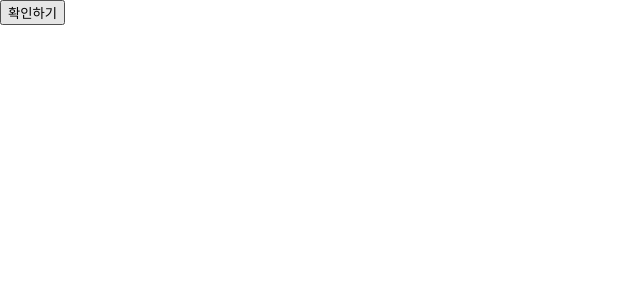
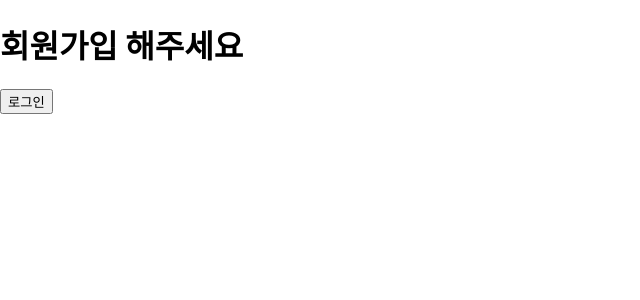
Before and after one commit to kimskyyyy/FrontEnd-study, a React (Create React App) app: page / in a window 1280 px wide. Shown: the top 300 px of the page, without its empty margins (0-640 px from the left). Built offline with nearby package versions, Linux system fonts and the light colour scheme.

Commit message:
조건부 렌더링

```diff
--- /dev/null
+++ b/src/chapter_09/LandingPage.jsx
@@ -0,0 +1,29 @@
+import React, {useState} from "react";
+import Toolbar from "./Toolbar";
+
+function LandingPage(props) {
+    //useState()훅을 사용해서 사용자의 로그인 여부를 자체적으로 관리
+    const[isLoggedIn, setIsLoggedIn] = useState(false);
+
+    const onClickLogin = () => {
+        setIsLoggedIn(true);
+    };
+
+    const onClickLogout = () => {
+        setIsLoggedIn(false);
+    }
+
+    // 로그인 여부를 Toolbar컴포넌트에 전달하여 로그인 여부에 따라 툴바에 적장한 사용자 인터페이스가 표시되도록 함
+    return (
+        <div>
+            <Toolbar
+                isLoggedIn={isLoggedIn}
+                onClickLogin={onClickLogin}
+                onClickLogout={onClickLogout}
+            />
+            <div style={{padding: 16}}> 리액트 공부</div>
+        </div>
+    );
+}
+
+export default LandingPage;
--- /dev/null
+++ b/src/chapter_09/LoginControl.jsx
@@ -0,0 +1,111 @@
+import React, {useState} from "react";
+
+// 회원에게 보여줄 UserGreeting 컴포넌트
+function UserGreeting(props) {
+    return <h1>다시 오셨군요!!!!!</h1>
+}
+
+// 비회원에게 보여줄 GuestGreeting 컴포넌트
+function GuestGreeting(props) {
+    return <h1>회원가입 해주세요</h1>
+}
+
+function LoginButton(props) {
+    return (
+        <button onClick={props.onClick}>로그인</button>
+    );
+}
+
+function LogoutButton(props) {
+    return (
+        <button onClick={props.onClick}>로그아웃</button>
+    );
+}
+
+
+function Greeting(props) {
+    const isLoggedIn = props.isLoggedIn;
+    if(isLoggedIn) {
+        return <UserGreeting />;
+    }
+    return <GuestGreeting />;
+}
+
+function LoginControl(props) {
+    //useState()훅을 사용해서 사용자의 로그인 여부를 자체적으로 관리
+    const[isLoggedIn, setIsLoggedIn] = useState(false);
+
+    const handleLoginClick = () => {
+        setIsLoggedIn(true);
+    };
+
+    const handleLogoutClick = () => {
+        setIsLoggedIn(false);
+    }
+
+    let button;
+    if(isLoggedIn) {
+        button = <LogoutButton onClick={handleLogoutClick} />;
+    } else {
+        button = <LoginButton onClick={handleLoginClick} />;
+    }
+
+    // isLoggedIn의 값에 따라서 button이라는 변수에 컴포넌트를 대입
+    // 컴포넌트가 대입된 변수를 return에 넣어서 실제로 컴포넌트(실제로는 리액트 엘리먼트)가 렌더링 되도록 만들고있음
+    // 엘리 먼트를 변수처럼 사용하는 방법을 엘리먼트 변수라고 함
+    return (
+        <div>
+            <Greeting isLoggedIn={isLoggedIn} />
+            {button}
+        </div>
+    );
+}
+
+// function Mailbox(props) {
+//     const unreadMessages = props.unreadMessages;
+
+//     return(
+//         <div>
+//             <h1> hi!!</h1>
+//             {unreadMessages.length > 0 &&
+//             <h2>현재 {unreadMessages.length} 개의 읽지 않은 메시지가 있습니다.</h2>
+//             }
+//         </div>
+//     );
+// }
+
+// function UserStatus(props) {
+//     return (
+//         <div>
+//             이 사용자는 현재 <b>{props.isLoggedIn ? '로그인' : '로그인 안한'}</b> 상태입니다.
+//         </div>
+//     );
+// }
+
+// function WarningBanner(props) {
+//     if(!props.warning) {
+//         return null;
+//     }
+//     return (
+//         <div>경고!!!!!</div>
+//     );
+// }
+
+// function MainPage(props) {
+//     const [showWarning, setShowWarning] = useState(false);
+
+//     const handleToggleClick = () => {
+//         setShowWarning(prevShowWarning => !prevShowWarning);
+//     }
+
+//     return (
+//         <div>
+//             <WarningBanner warning={showWarning} />
+//             <button onClick={handleToggleClick}>
+//                 {showWarning ? '감추기' : '보이기'}
+//             </button>
+//         </div>
+//     );
+// }
+
+export default LoginControl;
--- a/src/index.js
+++ b/src/index.js
@@ -25,7 +25,12 @@
 // import ConfirmButton2 from './chapter_08/ConfirmButton2';
 
 // ConfirmButton3 컴포넌트를 가져옴
-import ConfirmButton3 from './chapter_08/ConfirmButton3';
+// import ConfirmButton3 from './chapter_08/ConfirmButton3';
+
+// LandingPage 컴포넌트를 가져옴
+// import LandingPage from './chapter_09/LandingPage';
+
+import LoginControl from './chapter_09/LoginControl';
 
 const root = ReactDOM.createRoot(document.getElementById('root'));
 root.render(
@@ -38,7 +43,9 @@
     {/* <Accommodate /> */}
     {/* <ConfirmButton1 /> */}
     {/* <ConfirmButton2 /> */}
-    <ConfirmButton3 />
+    {/* <ConfirmButton3 />*/}
+    {/* <LandingPage /> */}
+    <LoginControl />
 
 
 
```
Also changed, not shown: src/chapter_09/Toolbar.jsx (added, +26 -0 lines).
